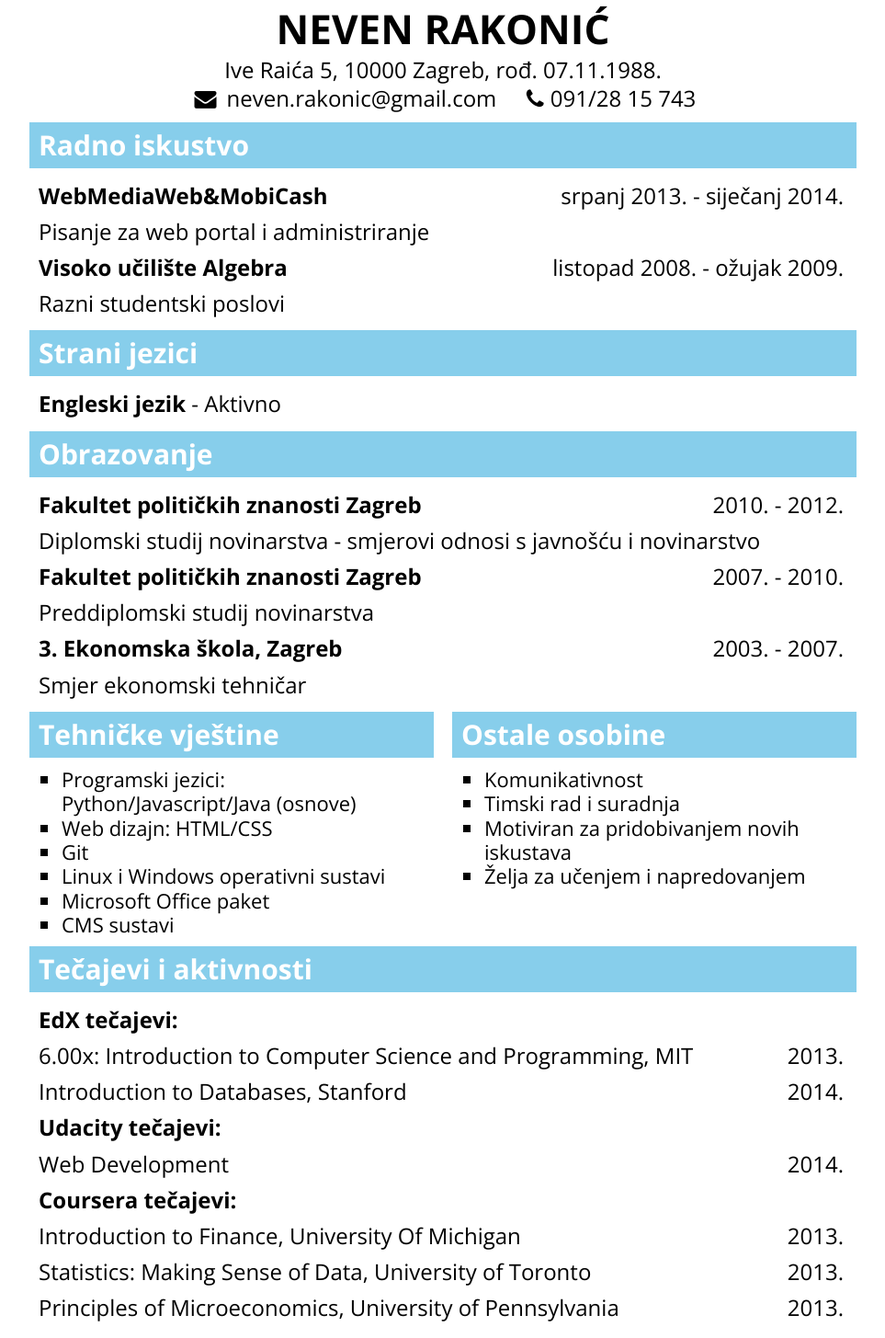
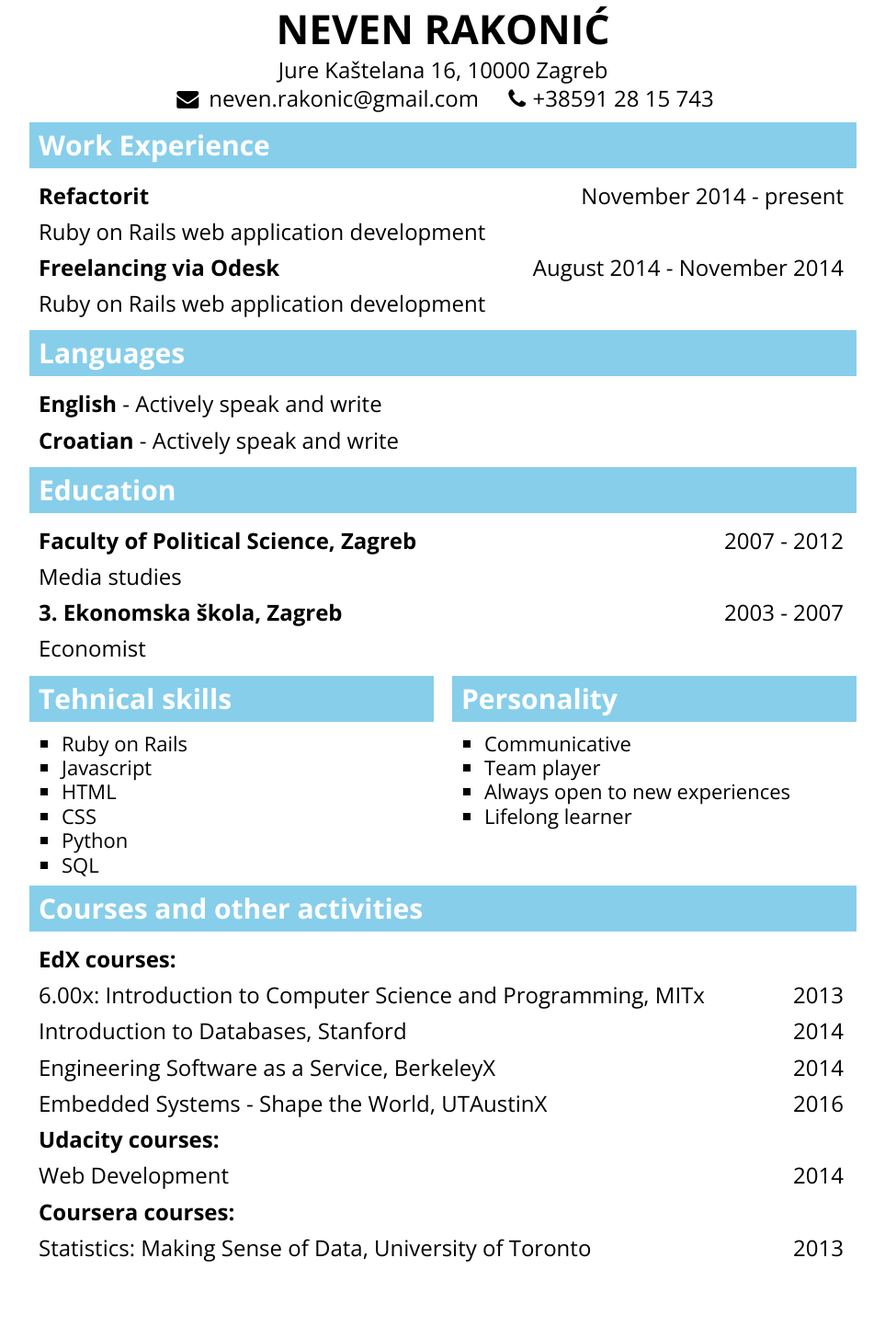
Before and after one commit to nevenRakonic/nevenRakonic.github.io, a plain HTML site: page index.html in a window 1280 px wide. Shown: the part 7-1462 px from the top of the page at 92% size, without its empty margins (158-1121 px from the left). After the commit the page ends 1403 px from the top, so only its background shows below. Drawn offline with nearby package versions, Linux system fonts and the light colour scheme.

Commit message:
CV update

```diff
--- a/index.html
+++ b/index.html
@@ -11,98 +11,92 @@
 
 	<body>
         <h1 class="center spaced">NEVEN RAKONIĆ</h1>
-        <p class="center">Ive Raića 5, 10000 Zagreb, rođ. 07.11.1988.</p>
-        <p class="center spacer"><i class="icon-mail-alt"></i> neven.rakonic@gmail.com &nbsp; &nbsp;<i class="icon-phone"></i>091/28 15 743</p>
+        <p class="center">Jure Kaštelana 16, 10000 Zagreb</p>
+        <p class="center spacer"><i class="icon-mail-alt"></i> neven.rakonic@gmail.com &nbsp; &nbsp;<i class="icon-phone"></i>+38591 28 15 743</p>
 
-        <h2 class="oneline">Radno iskustvo</h2>
+        <h2 class="oneline">Work Experience</h2>
 
         <div class="onecolumn">
-            <p class="left"><strong>WebMediaWeb&MobiCash</strong></p>
-            <p class="right">srpanj 2013. -  siječanj 2014.</p>
+            <p class="left"><strong>Refactorit</strong></p>
+            <p class="right"> November 2014 -  present</p>
             <div style="clear:both;"></div>
-            <p>Pisanje za web portal i administriranje</p>
-            <p class="left"><strong>Visoko učilište Algebra</strong></p>
-            <p class="right"> listopad 2008. -  ožujak 2009.</p>
+            <p>Ruby on Rails web application development</p>
+            <p class="left"><strong>Freelancing via Odesk</strong></p>
+            <p class="right">August 2014 -  November 2014</p>
             <div style="clear:both;"></div>
-            <p>Razni studentski poslovi</p>
+            <p>Ruby on Rails web application development</p>
         </div>
 
-        <h2 class="oneline">Strani jezici</h2>
+        <h2 class="oneline">Languages</h2>
 
         <div class="onecolumn">
-            <p><strong>Engleski jezik</strong> - Aktivno</p>
+            <p><strong>English</strong>  - Actively speak and write</p>
+            <p><strong>Croatian</strong> - Actively speak and write</p>
         </div>
 
 
-        <h2 class="oneline">Obrazovanje</h2>
+        <h2 class="oneline">Education</h2>
 
         <div class="onecolumn">
-            <p class="left"><strong> Fakultet političkih znanosti Zagreb</strong></p>
-            <p class="right">2010. - 2012.</p>
+            <p class="left"><strong> Faculty of Political Science, Zagreb</strong></p>
+            <p class="right">2007 - 2012</p>
             <div style="clear:both;"></div>
-            <p>Diplomski studij novinarstva - smjerovi odnosi s javnošću i novinarstvo</p>
-            <p class="left"><strong>Fakultet političkih znanosti Zagreb</strong></p>
-            <p class="right">2007. - 2010.</p>
+            <p>Media studies</p>
+            <p class="left"><strong>3. Ekonomska škola, Zagreb</strong></p>
+            <p class="right">2003 - 2007</p>
             <div style="clear:both;"></div>
-            <p>Preddiplomski studij novinarstva</p>
-            <p class="left"><strong>3. Ekonomska škola, Zagreb</strong></p>
-            <p class="right">2003. - 2007.</p>
-            <div style="clear:both;"></div>
-            <p>Smjer ekonomski tehničar</p>
+            <p>Economist</p>
         </div>
 
-
-
         <div class="twocolumn spacer">
-            <h2 class="oneline spacer">Tehničke vještine</h2>
+            <h2 class="oneline spacer">Tehnical skills</h2>
             <ul>
-                <li>Programski jezici: Python/Javascript/Java (osnove)</li>
-                <li>Web dizajn: HTML/CSS </li>
-                <li>Git </li>
-                <li>Linux i Windows operativni sustavi</li>
-                <li>Microsoft Office paket</li>
-                <li>CMS sustavi</li>
+                <li>Ruby on Rails</li>
+                <li>Javascript</li>
+                <li>HTML</li>
+                <li>CSS</li>
+                <li>Python</li>
+                <li>SQL</li>
             </ul>
         </div>
         <div class="twocolumn indent spacer">
-            <h2 class="oneline spacer">Ostale osobine</h2>
+            <h2 class="oneline spacer">Personality</h2>
             <ul>
-                <li>Komunikativnost</li>
-                <li>Timski rad i suradnja</li>
-                <li>Motiviran za pridobivanjem novih iskustava</li>
-                <li>Želja za učenjem i napredovanjem</li>
+                <li>Communicative</li>
+                <li>Team player</li>
+                <li>Always open to new experiences</li>
+                <li>Lifelong learner</li>
             </ul>
         </div>
         <div style="clear:both;"></div>
 
-        <h2 class="oneline">Tečajevi i aktivnosti</h2>
+        <h2 class="oneline">Courses and other activities</h2>
 
         <div class="onecolumn">
-            <p class="left"><strong>EdX tečajevi:</strong></p>
+            <p class="left"><strong>EdX courses:</strong></p>
             <div style="clear:both;"></div>
-            <p class="left">6.00x: Introduction to Computer Science and Programming, MIT </p>
-            <p class="right">2013.</p>
+            <p class="left">6.00x: Introduction to Computer Science and Programming, MITx </p>
+            <p class="right">2013</p>
             <div style="clear:both;"></div>
-            <p class="left">Introduction to Databases, Stanford </p>
-            <p class="right">2014.</p>
+            <p class="left">Introduction to Databases, Stanford</p>
+            <p class="right">2014</p>
             <div style="clear:both;"></div>
-            <p class="left"><strong>Udacity tečajevi:</strong></p>
+            <p class="left">Engineering Software as a Service, BerkeleyX </p>
+            <p class="right">2014</p>
+            <div style="clear:both;"></div>
+            <p class="left">Embedded Systems - Shape the World, UTAustinX</p>
+            <p class="right">2016</p>
+            <div style="clear:both;"></div>
+            <p class="left"><strong>Udacity courses:</strong></p>
             <div style="clear:both;"></div>
             <p class="left">Web Development </p>
-            <p class="right">2014.</p>
+            <p class="right">2014</p>
             <div style="clear:both;"></div>
-            <p class="left"><strong>Coursera tečajevi:</strong></p>
-            <div style="clear:both;"></div>
-            <p class="left">Introduction to Finance, University Of Michigan</p>
-            <p class="right">2013.</p>
+            <p class="left"><strong>Coursera courses:</strong></p>
             <div style="clear:both;"></div>
             <p class="left">Statistics: Making Sense of Data, University of Toronto</p>
-            <p class="right">2013.</p>
+            <p class="right">2013</p>
             <div style="clear:both;"></div>
-            <p class="left">Principles of Microeconomics, University of Pennsylvania</p>
-            <p class="right">2013.</p>
-            <div style="clear:both;"></div>
-
         </div>
 	</body>
 </html>
```
